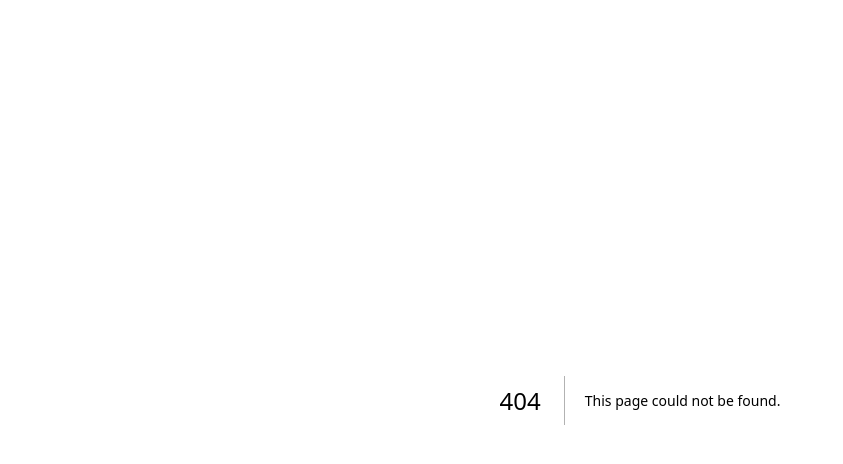
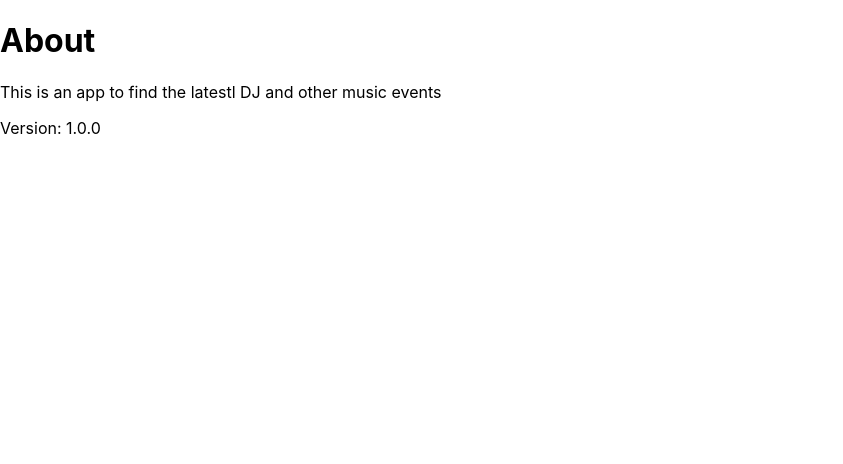
Before and after one commit to evdanil/dj-events-frontend, a Next.js app: page /about in a window 1280 px wide. Before the commit this address had no page. Shown: the top 464 px of the page, without its empty margins (0-843 px from the left). Built offline with nearby package versions, Linux system fonts and the light colour scheme.

Commit message:
Initial stuff

```diff
--- /dev/null
+++ b/pages/about.js
@@ -0,0 +1,11 @@
+function AboutPage() {
+  return (
+    <div>
+      <h1>About</h1>
+      <p>This is an app to find the latestl DJ and other music events</p>
+      <p>Version: 1.0.0</p>
+    </div>
+  )
+}
+
+export default AboutPage
--- /dev/null
+++ b/pages/events/[slug].js
@@ -0,0 +1,5 @@
+function EventPage() {
+  return <div>MyEvent</div>
+}
+
+export default EventPage
--- /dev/null
+++ b/pages/events/add.js
@@ -0,0 +1,5 @@
+function AddEventPage() {
+  return <div>Add Event</div>
+}
+
+export default AddEventPage
--- /dev/null
+++ b/pages/events/index.js
@@ -0,0 +1,3 @@
+export default function EventsPage() {
+  return <div>Events</div>
+}
```
Also changed, not shown: 1 other file (tests, documents, lock files or other folders).
